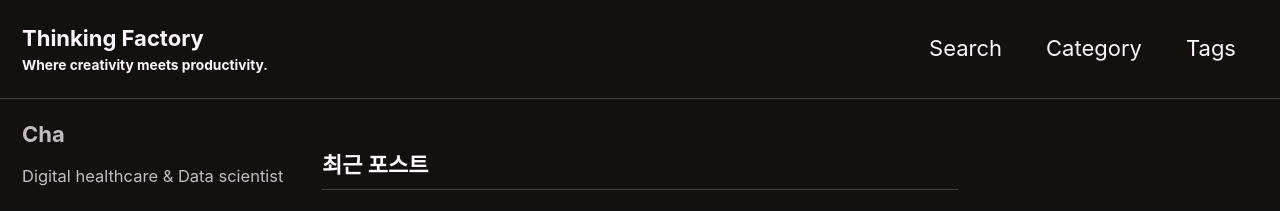
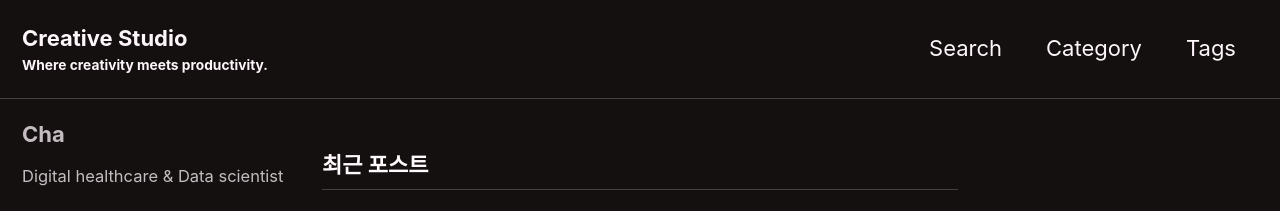
Before and after one commit to cr8v/cr8v.github.io, a Jekyll site: the page built from index.html, in a window 1280 px wide. Shown: the top 211 px of the page. Built offline with Jekyll 4.4.1, drawn with Linux system fonts in a browser that asks for light colours; cached includes are drawn as plain includes; the list of posts is cut into pages by our own code.

Commit message:
Update _config.yml

```diff
--- a/_config.yml
+++ b/_config.yml
@@ -16,7 +16,7 @@ minimal_mistakes_skin    : "neon" # "air", "aqua", "contrast", "dark", "dirt", "
 
 # Site Settings
 locale                   : "ko-KR"
-title                    : "Thinking Factory"
+title                    : "Creative Studio"
 title_separator          : "|"
 subtitle                 : "Where creativity meets productivity." # site tagline that appears below site title in masthead
 name                     : "Cha"
```
